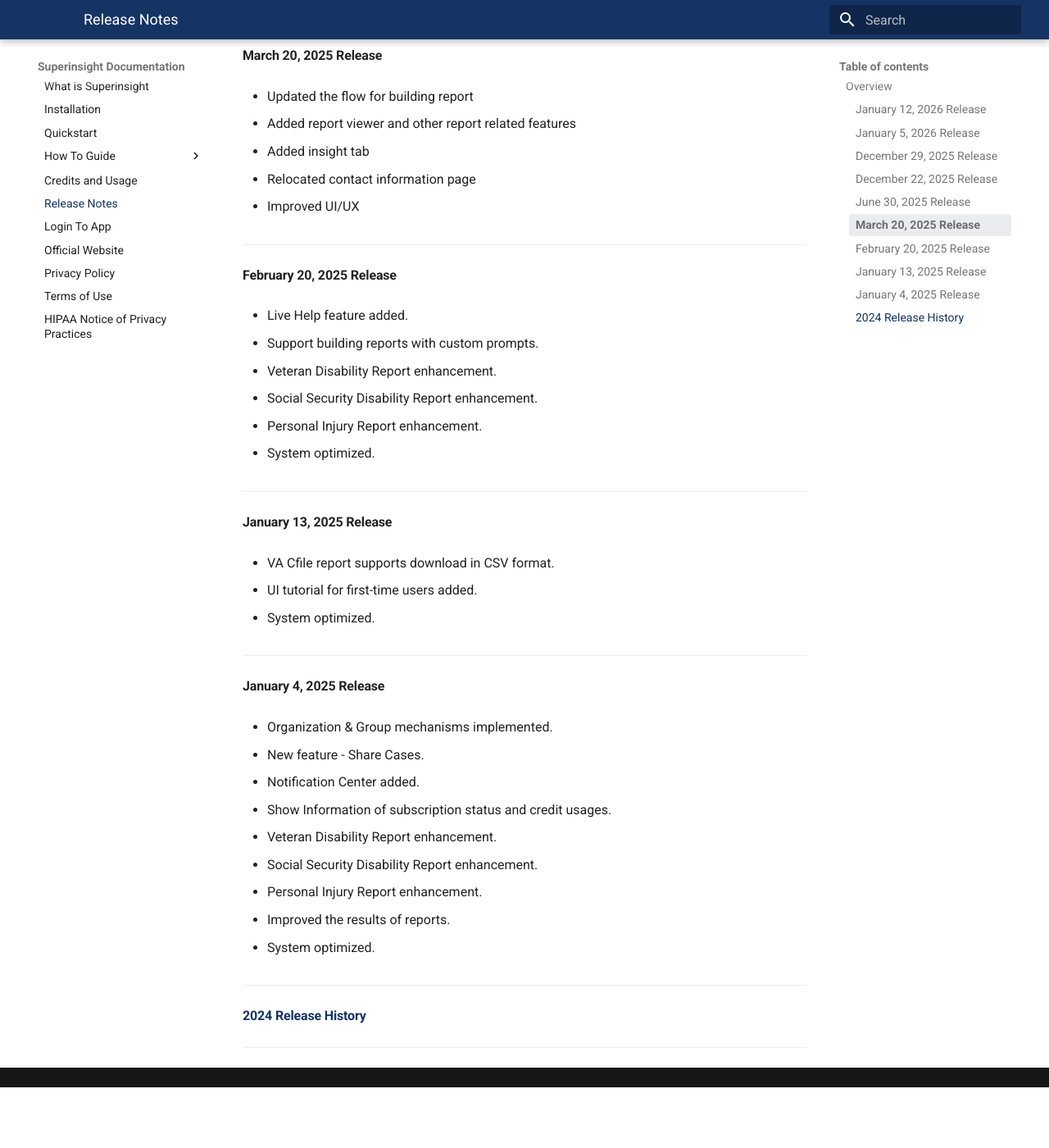
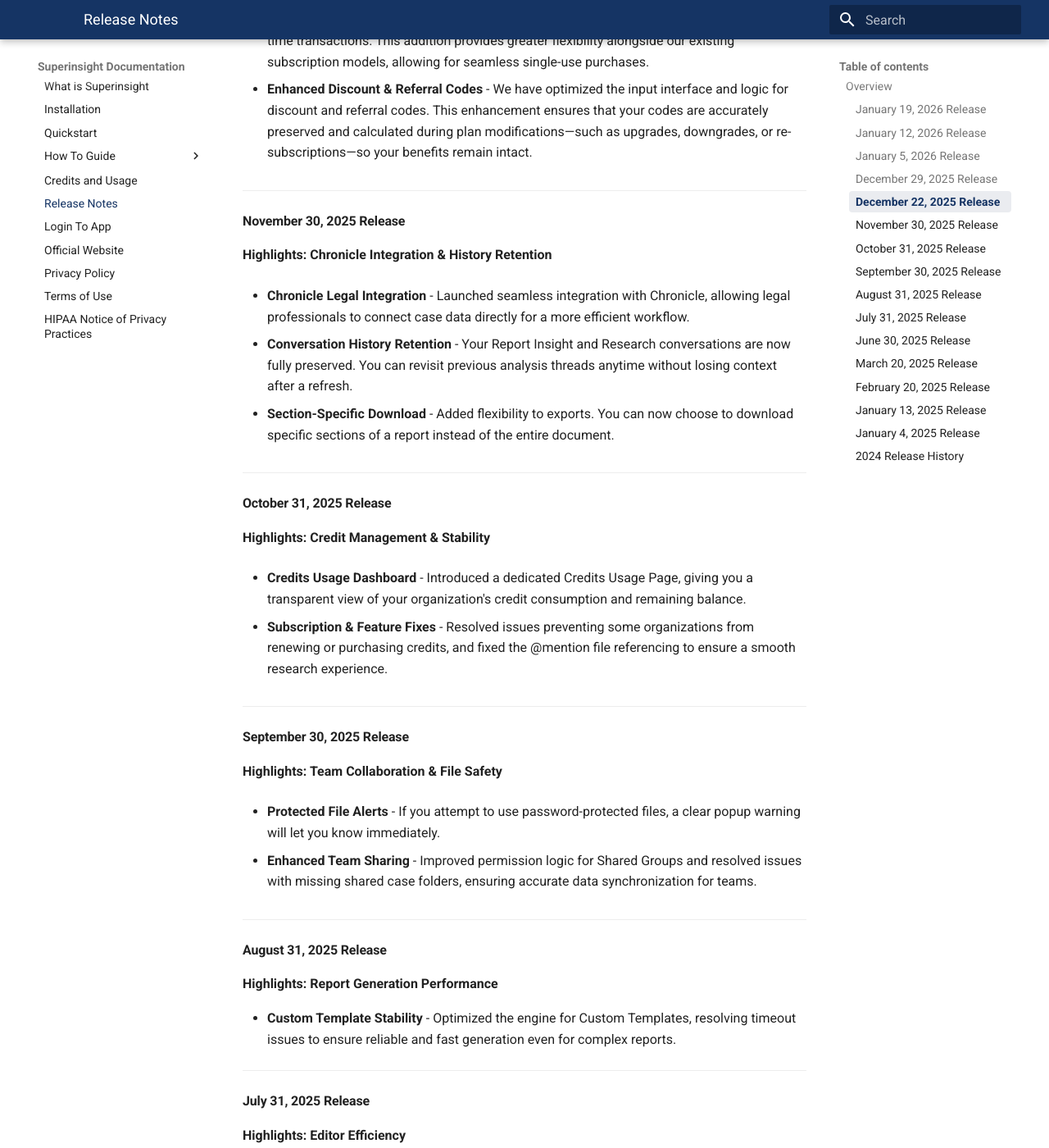
Before and after one commit to superinsight/superinsight-app-doc, an MkDocs documentation site: the page built from docs/guide/release-notes.md, in a window 1280 px wide and 1400 px high, scrolled down 2403 px. Shown: the whole window at 82% size. Built offline with MkDocs 1.6.1 and Material for MkDocs 9.7.7, drawn with Linux system fonts in a browser that asks for light colours; before the commit the page ends 3729 px from its top, so only the background shows below that; some of the changed text lies outside the part shown.

Commit message:
Update release note from July to Nov and add Jan 19th release note

```diff
--- a/docs/guide/release-notes.md
+++ b/docs/guide/release-notes.md
@@ -3,6 +3,22 @@
 ## Overview
 
 Release notes provide the list of items on feature changes, known issues, fixes, workarounds, and deprecations for recent software releases.
+
+---------------------------------------
+
+#### January 19, 2026 Release
+
+This update introduces a redesigned settings interface for more intuitive account management, upgrades our file access security protocols, and adds self-service BAA downloads.
+
+**Features & Improvements**
+
+* **Redesigned Settings Page** - We have revamped the settings page with a new tabbed layout, introducing "User Settings" and a brand new "Legal & Compliance" section. This enhanced structure provides quicker navigation and a cleaner, more intuitive user experience.
+
+* **Self-Service BAA Access** - Within the new "Legal & Compliance" tab, we have added the ability to check the status of and download your BAA (Business Associate Agreement). Users with compliance requirements can now access these documents directly within the platform.
+
+**Security & Stability**
+
+* **Enhanced File Access Security** - We have upgraded the mechanism for viewing and downloading files. The new architecture utilizes time-sensitive, secure links, which significantly improves data security while also enhancing overall system stability.
 
 ---------------------------------------
 
@@ -59,6 +75,56 @@
 * **One-Time Payment Support** - We have expanded our payment capabilities to support one-time transactions. This addition provides greater flexibility alongside our existing subscription models, allowing for seamless single-use purchases.
 
 * **Enhanced Discount & Referral Codes** - We have optimized the input interface and logic for discount and referral codes. This enhancement ensures that your codes are accurately preserved and calculated during plan modifications—such as upgrades, downgrades, or re-subscriptions—so your benefits remain intact.
+
+---------------------------------------
+
+#### November 30, 2025 Release
+
+**Highlights: Chronicle Integration & History Retention**
+
+* **Chronicle Legal Integration** - Launched seamless integration with Chronicle, allowing legal professionals to connect case data directly for a more efficient workflow.
+
+* **Conversation History Retention** - Your Report Insight and Research conversations are now fully preserved. You can revisit previous analysis threads anytime without losing context after a refresh.
+
+* **Section-Specific Download** - Added flexibility to exports. You can now choose to download specific sections of a report instead of the entire document.
+
+---------------------------------------
+
+#### October 31, 2025 Release
+
+**Highlights: Credit Management & Stability**
+
+* **Credits Usage Dashboard** - Introduced a dedicated Credits Usage Page, giving you a transparent view of your organization's credit consumption and remaining balance.
+
+* **Subscription & Feature Fixes** - Resolved issues preventing some organizations from renewing or purchasing credits, and fixed the @mention file referencing to ensure a smooth research experience.
+
+---------------------------------------
+
+#### September 30, 2025 Release
+
+**Highlights: Team Collaboration & File Safety**
+
+* **Protected File Alerts** - If you attempt to use password-protected files, a clear popup warning will let you know immediately.
+
+* **Enhanced Team Sharing** - Improved permission logic for Shared Groups and resolved issues with missing shared case folders, ensuring accurate data synchronization for teams.
+
+---------------------------------------
+
+#### August 31, 2025 Release
+
+**Highlights: Report Generation Performance**
+
+* **Custom Template Stability** - Optimized the engine for Custom Templates, resolving timeout issues to ensure reliable and fast generation even for complex reports.
+
+---------------------------------------
+
+#### July 31, 2025 Release
+
+**Highlights: Editor Efficiency**
+
+* **Smart File Referencing** - Easily reference specific files in the chat window using commands (like @), making it faster to direct the AI to analyze specific documents.
+
+* **Table Copy & Paste Support** - The report editor now supports seamless copy-and-paste for tables, preserving formatting and saving you time on data rearrangement.
 
 ---------------------------------------
 
```
